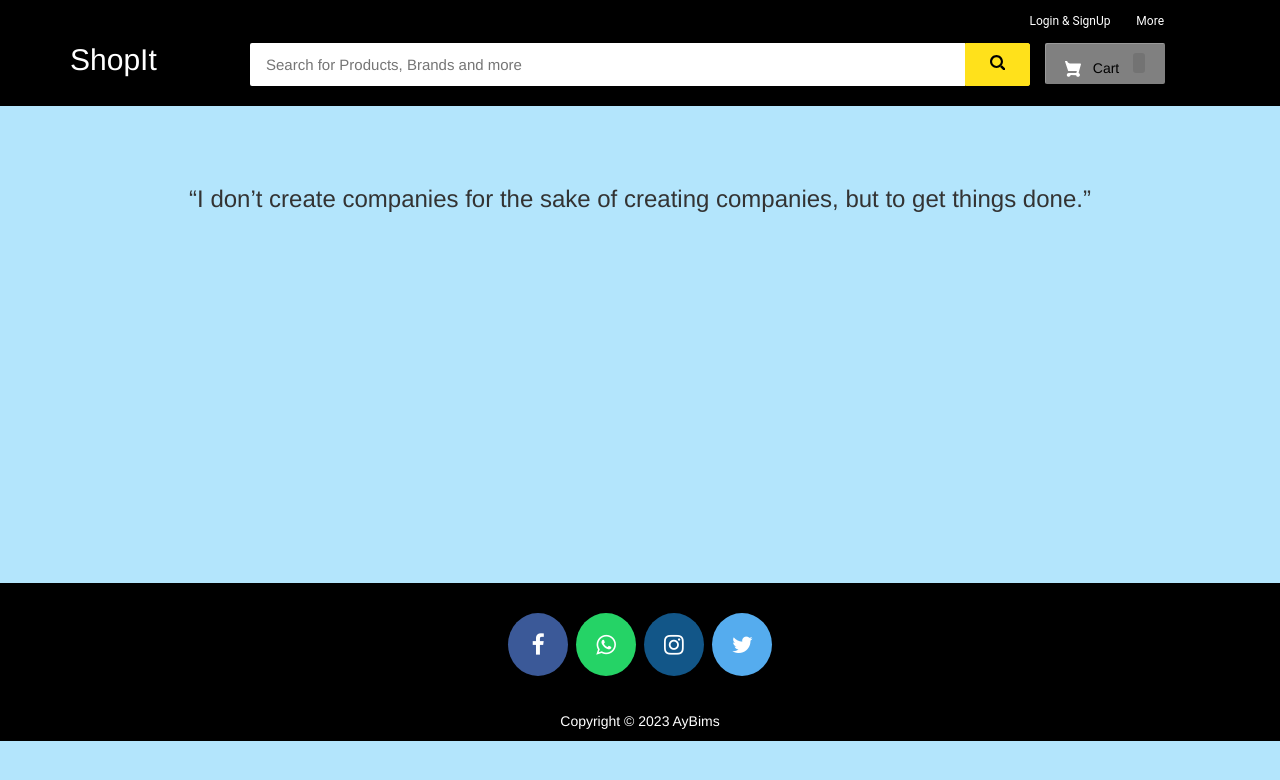
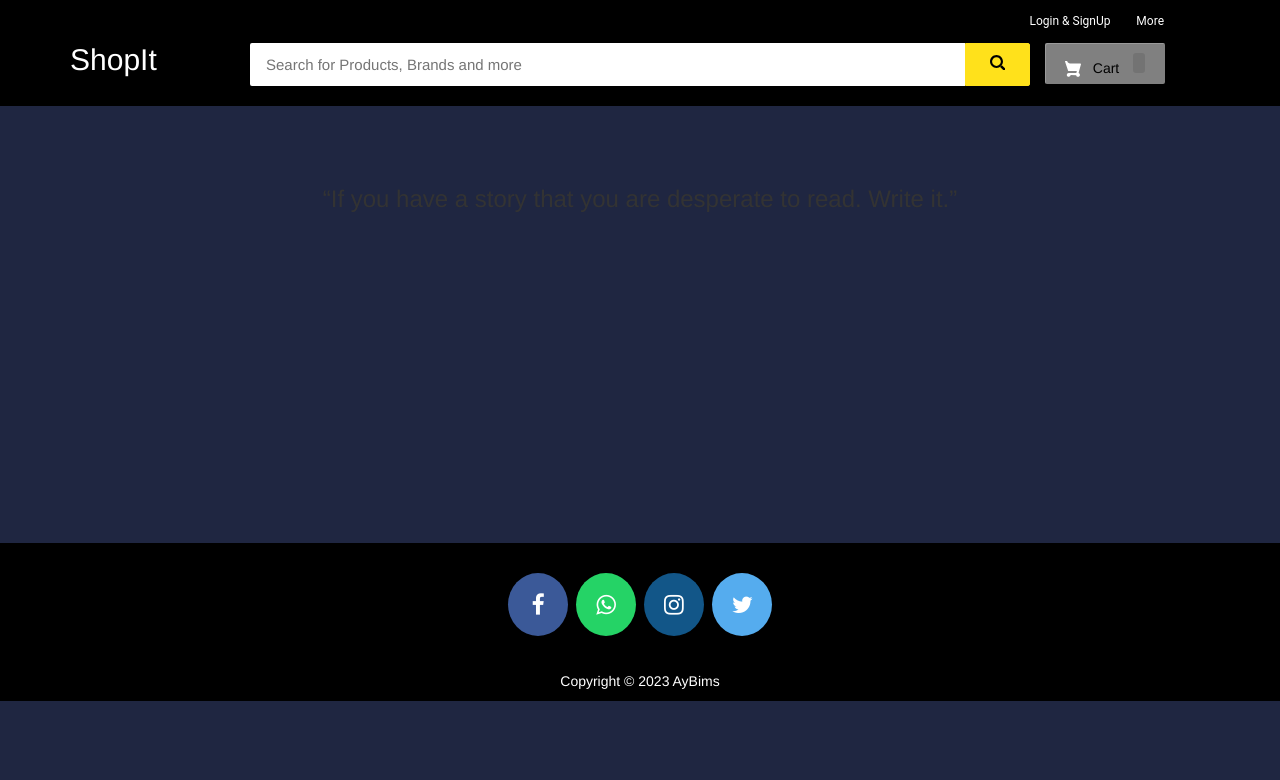
Before and after one commit to AyBims/shopIt, a Django app: page /aboutus in a window 1280 px wide. Shown: the top 780 px of the page. Run offline with Django 3.2, Linux system fonts and the light colour scheme; some libraries are stand-ins or nearby versions.

Commit message:
Feat: aboutus colour palette

```diff
--- a/templates/ecom/aboutus.html
+++ b/templates/ecom/aboutus.html
@@ -15,15 +15,15 @@
   </style>
 </head>
 
-<body style="background-color: #B3E5FC;">
+<body style="background-color: #1f2641;">
   {%if request.user.is_authenticated%}
     {% include "ecom/customer_navbar.html" %}
   {%else%}
     {% include "ecom/navbar.html" %}
   {%endif%}
   <br><br><br>
-<h3 style="text-align:center;">“I don’t create companies for the sake of creating companies, but to get things done.” </h3>
-<br><br><br><br><br><br><br><br><br><br><br><br><br><br><br><br><br><br>
+<h3 style="text-align:center;">“If you have a story that you are desperate to read. Write it.” </h3>
+<br><br><br><br><br><br><br><br><br><br><br><br><br><br><br><br>
   {% include "ecom/footer.html" %}
 </body>
 <!--
--- a/templates/ecom/customerlogin.html
+++ b/templates/ecom/customerlogin.html
@@ -9,7 +9,7 @@
     margin: 0;
     padding: 0;
     font-family: sans-serif;
-    background: linear-gradient(to right, #b92b27, #1565c0)
+    background: linear-gradient(to right, #1f2641, #424890)
 }
 
 .box {
@@ -19,10 +19,9 @@
     top: 50%;
     left: 50%;
     background: #191919;
-    ;
     text-align: center;
     transition: 0.25s;
-    margin-top: 100px
+    margin-top: 100px;
 }
 
 .box input[type="text"],
```
Also changed, not shown: static/profile_pic/CustomerProfilePic/Screenshot_20230518-211246.png (added), 1 other file.
